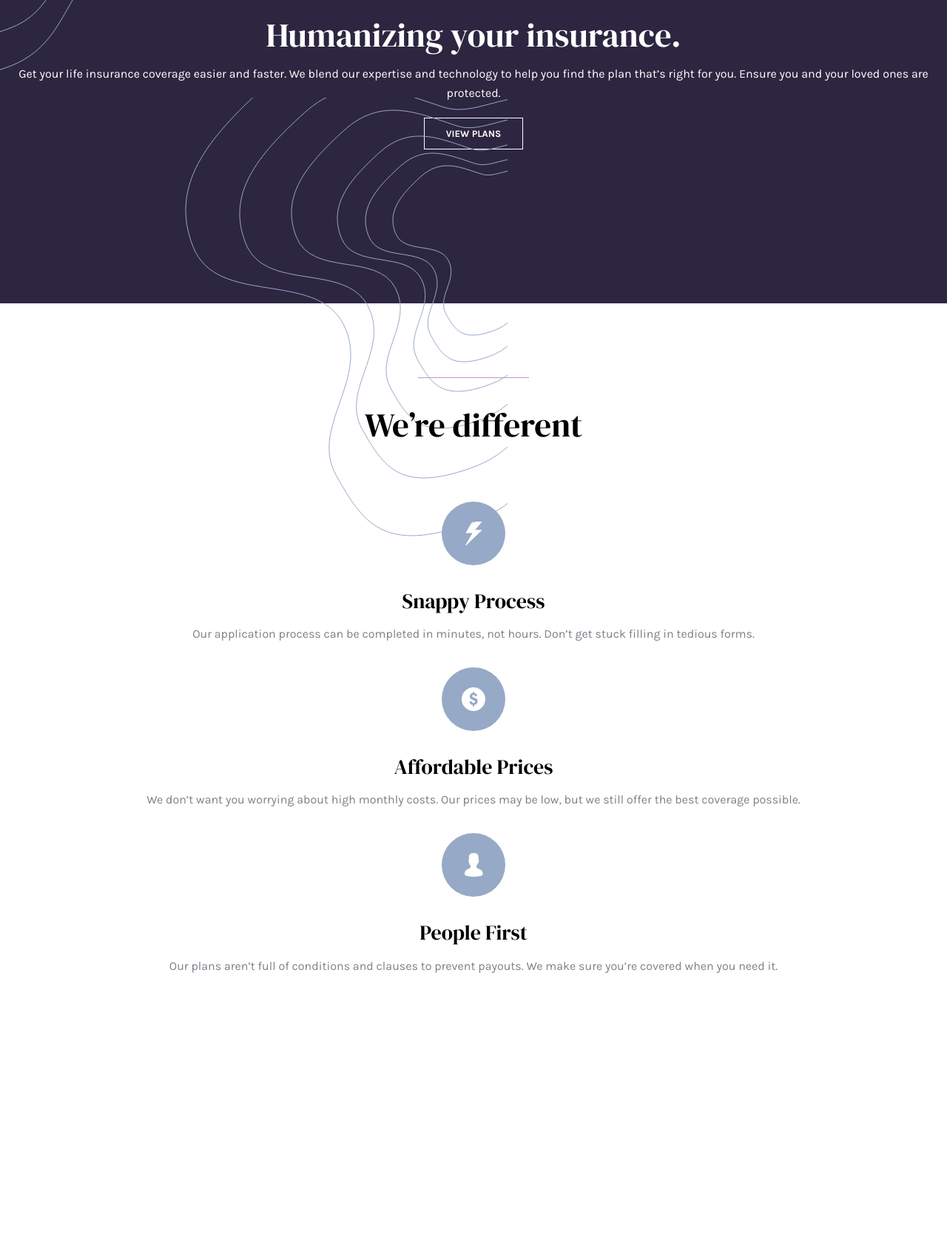
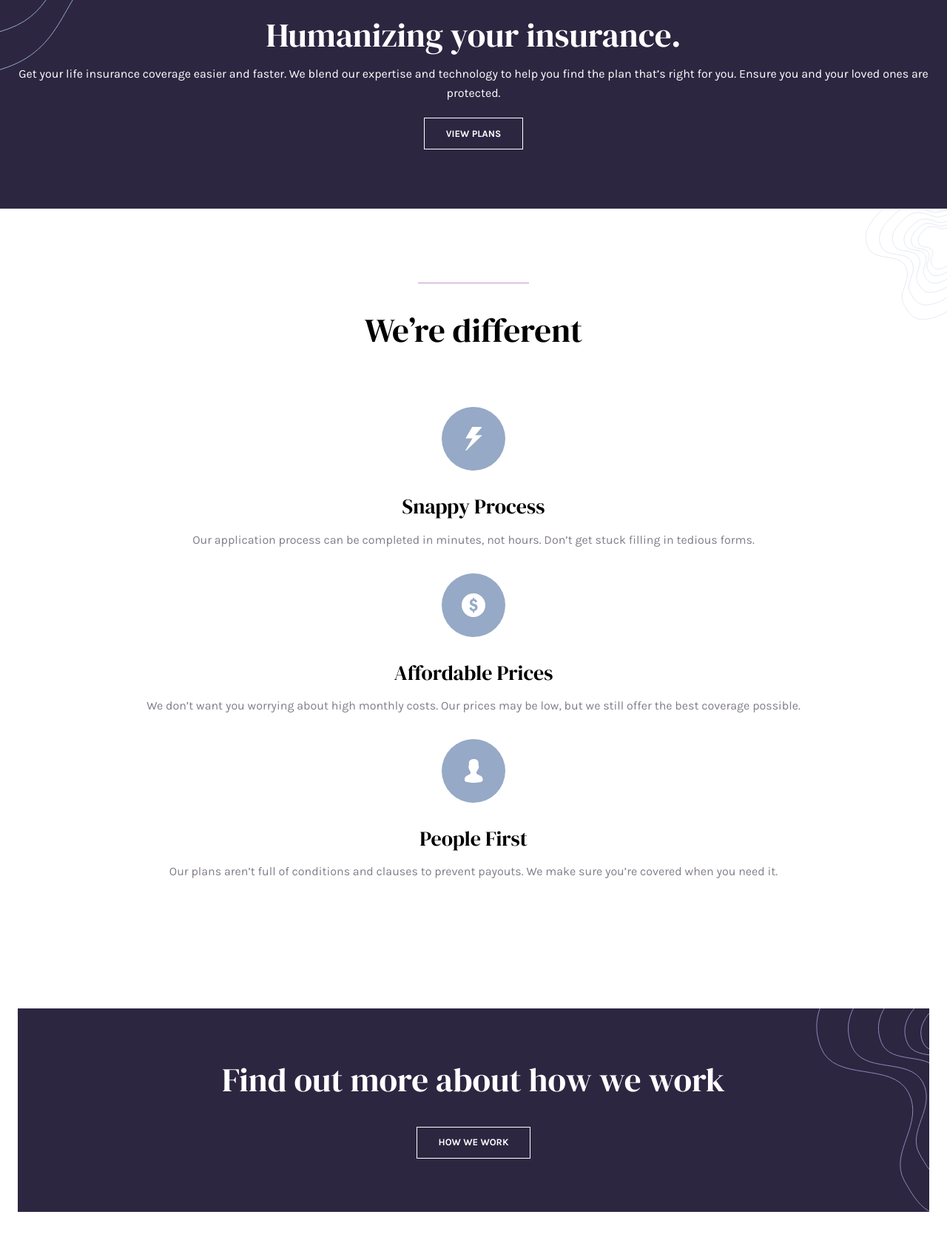
Before and after one commit to eugeniavalls/insure, a website built with Vite: page src/index.html in a window 1280 px wide. Shown: the part 720-2396 px from the top of the page at 74% size. Before the commit the page ends 2211 px from the top, so only its background shows below. Built offline with nearby package versions, Linux system fonts and the light colour scheme; some packages are replaced by stand-ins of ours; files whose address does not match are found by name.

Commit message:
cambios clase

```diff
--- a/src/index.html
+++ b/src/index.html
@@ -62,7 +62,7 @@
       />
     </picture>
 
-    <section class="section section--intro">
+    <section class="section section--dark">
       <div class="section__container">
         <h1 class="section__title">Humanizing your insurance.</h1>
         <p class="section__text">
@@ -133,6 +133,13 @@
         </div>
       </div>
     </section>
+
+    <section class="section section--dark section--work">
+      <h2 class="section__title section__title--work">
+        Find out more about how we work
+      </h2>
+      <a class="button" href="#"> HOW WE WORK</a>
+    </section>
     <script type="module" src="./js/index.js"></script>
   </body>
 </html>
--- a/src/scss/blocks/section.scss
+++ b/src/scss/blocks/section.scss
@@ -3,12 +3,16 @@
 .section {
   text-align: center;
   margin-bottom: 140px;
+  display: flex;
+  flex-direction: column;
+  align-items: center;
+  justify-content: center;
+  position: relative;
 
   &__container {
     background-image: url(../assets/images/bg-pattern-intro-left-mobile.svg);
     background-repeat: no-repeat;
     padding: 93px 24px;
-    text-align: center;
   }
 
   &__title {
@@ -17,6 +21,10 @@
     font-size: 45px;
     line-height: 48px;
     margin: 0;
+
+    &--work {
+      margin-bottom: 40px;
+    }
 
     &--black {
       position: relative;
@@ -63,14 +71,24 @@
   }
 
   &__image {
-    position: relative;
-    right: -250px;
-    top: -150px;
+    position: absolute;
+    width: 110px;
+    right: 0;
+    bottom: -150px;
+    z-index: 1;
   }
 
-  &--intro {
+  &--dark {
     background-color: var(--color-primary);
     color: var(--white);
-    height: 480px;
+  }
+
+  &--work {
+    padding: 72px 0;
+    margin-inline: 24px;
+    background-image: url(../assets/images/bg-pattern-how-we-work-mobile.svg);
+    background-repeat: no-repeat;
+    background-position: right;
+    background-size: contain;
   }
 }
```
